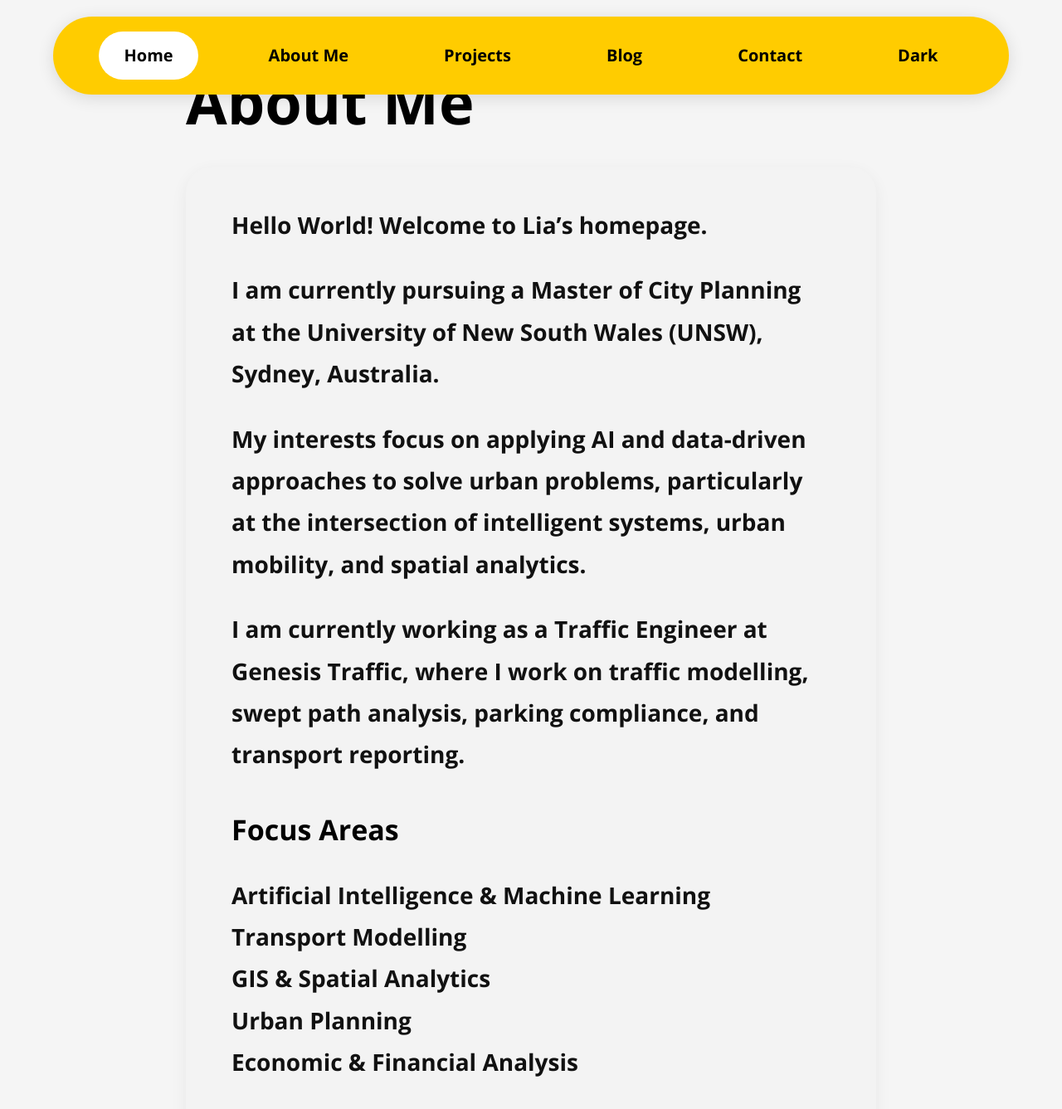
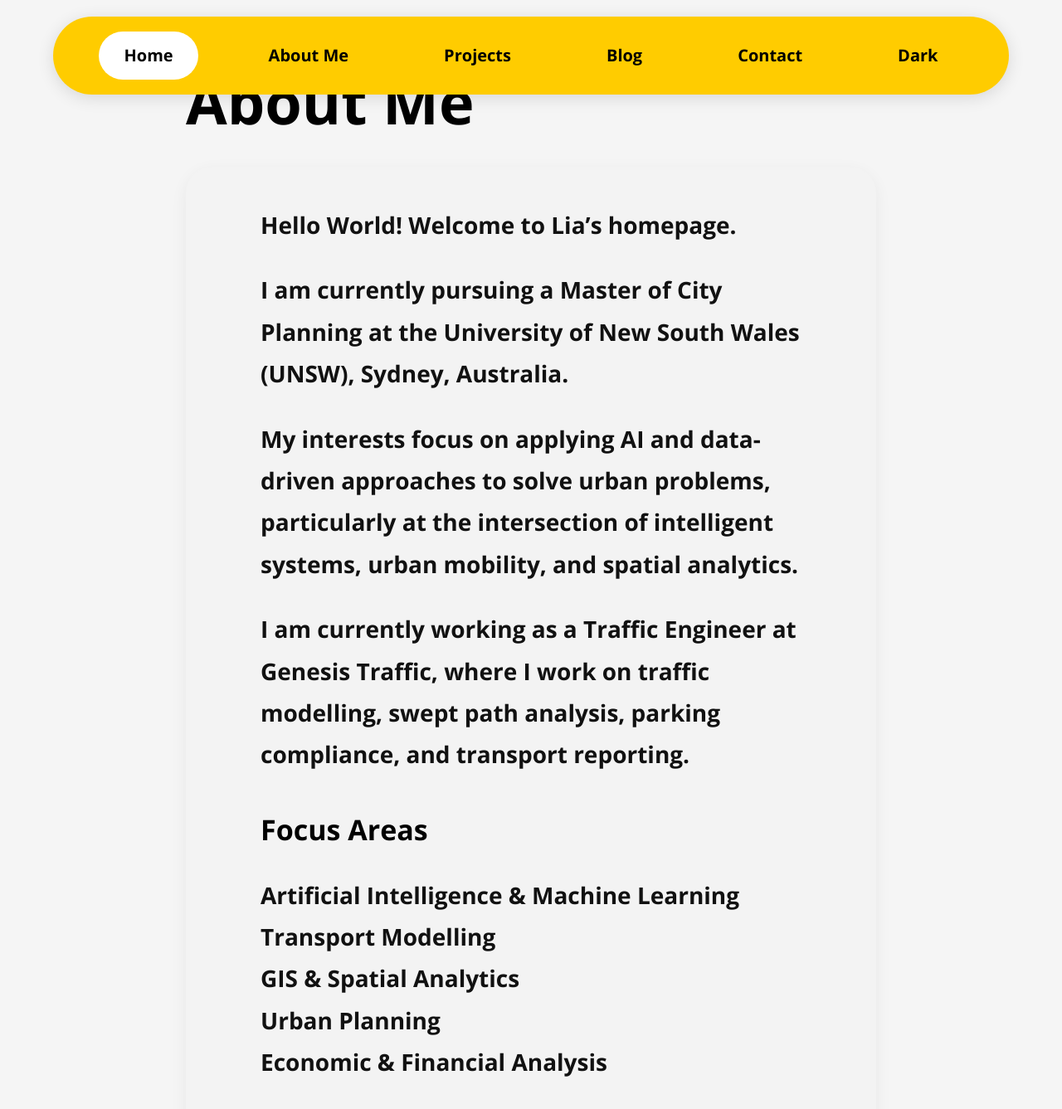
Before and after one commit to tszyeewun/tszyeewun.github.io, a Jekyll site: the page built from index.md, in a window 1280 px wide and 1400 px high, scrolled down 634 px. Shown: the top 1337 px of the window at 83% size. Built offline with Jekyll 4.4.1, drawn with Linux system fonts in a browser that asks for light colours.

Commit message:
Update padding and add section comments in CSS

```diff
--- a/index.md
+++ b/index.md
@@ -208,16 +208,24 @@ title: Home
   color:#000;
 }
 
+/* CARD */
+
 .about-card{
+
+  width:100%;
+
+  box-sizing:border-box;
 
   background:#f3f3f3;
 
-  padding:45px 55px;
+  padding:45px 90px;
 
   border-radius:32px;
 
   box-shadow:0 6px 20px rgba(0,0,0,0.06);
 }
+
+/* PARAGRAPH */
 
 .about-card p{
 
@@ -245,7 +255,9 @@ title: Home
   color:#000;
 }
 
-/* technical skills */
+/* =========================
+   TECHNICAL SKILLS
+========================= */
 
 .skill-category{
 
@@ -271,7 +283,9 @@ title: Home
   color:#333;
 }
 
-/* projects */
+/* =========================
+   PROJECTS
+========================= */
 
 .project-title{
 
@@ -297,7 +311,9 @@ title: Home
   color:#666;
 }
 
-/* dark mode */
+/* =========================
+   DARK MODE
+========================= */
 
 body.dark .about-card{
 
```
Also changed, not shown: other parts of index.md (+2 -0 lines).
